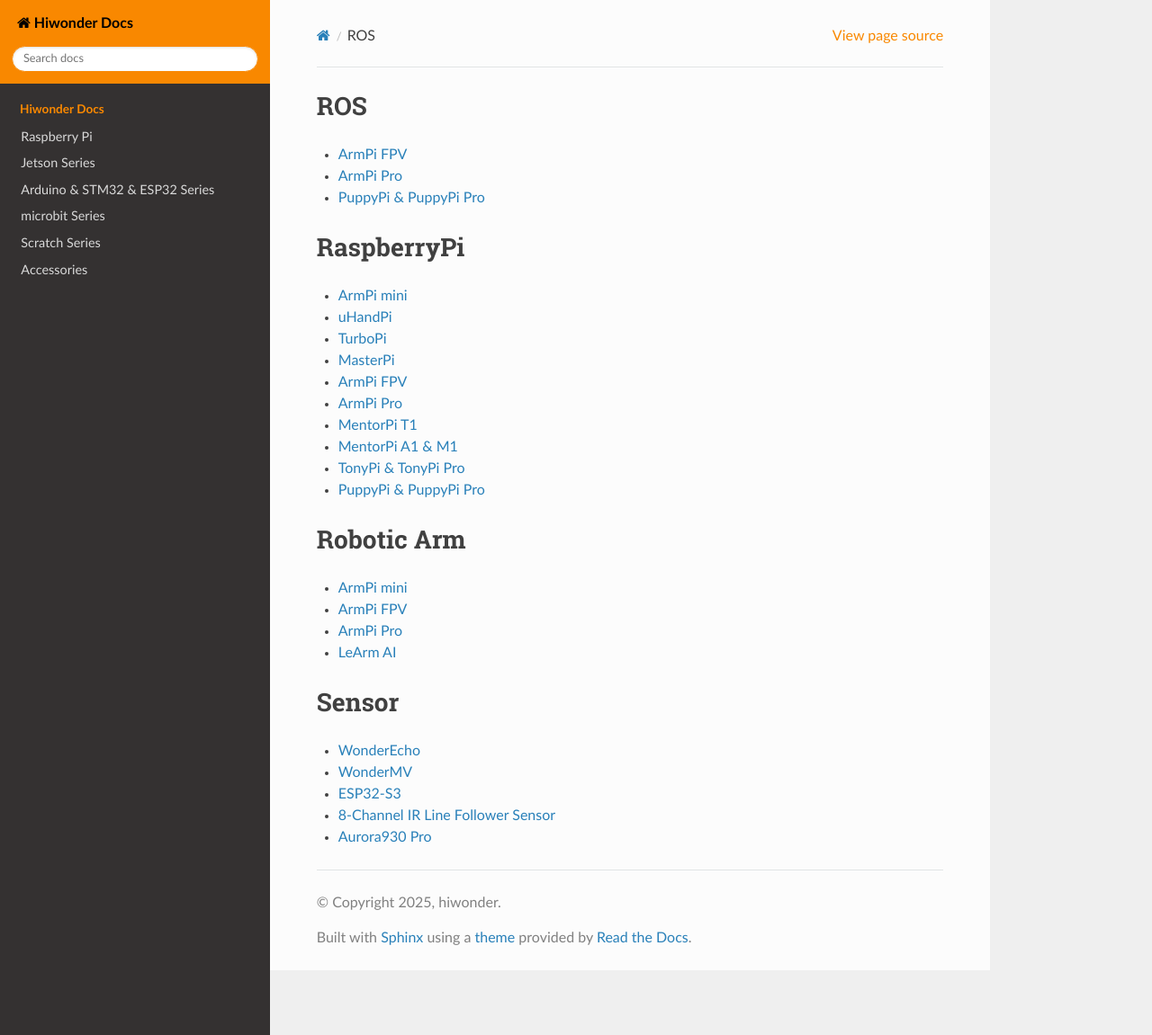
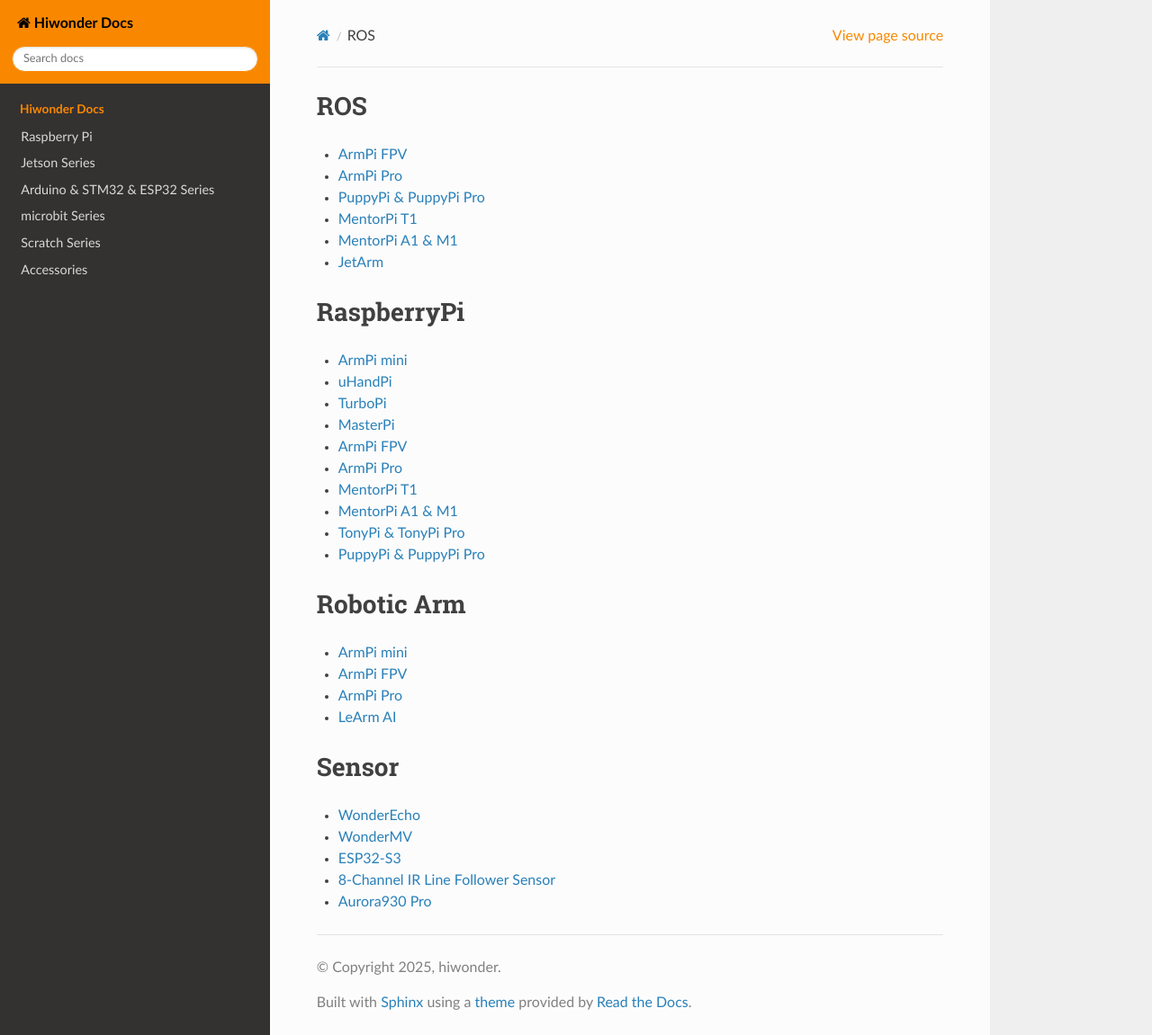
Before and after one commit to Hiwonder-docs/Hiwonder-docs, a Sphinx documentation site: the page built from source/learn/index.md, in a window 1280 px wide and 1151 px high. Shown: the whole window at 90% size. Built offline with Sphinx 7.4.7 and the Read the Docs theme 3.1.0, drawn with Linux system fonts in a browser that asks for light colours.

```diff
--- a/source/learn/index.md
+++ b/source/learn/index.md
@@ -3,6 +3,9 @@
 * [ArmPi FPV](https://docs.hiwonder.com/projects/ArmPi_FPV/en/latest/)
 * [ArmPi Pro](https://docs.hiwonder.com/projects/ArmPi_Pro/en/latest/)
 * [PuppyPi & PuppyPi Pro](https://docs.hiwonder.com/projects/PuppyPi/en/latest/)
+* [MentorPi T1](https://docs.hiwonder.com/projects/MentorPi-T1/en/latest/)
+* [MentorPi A1 & M1](https://docs.hiwonder.com/projects/MentorPi/en/latest/)
+* [JetArm](https://docs.hiwonder.com/projects/JetArm/en/latest/)
 
 #  RaspberryPi
 
```
